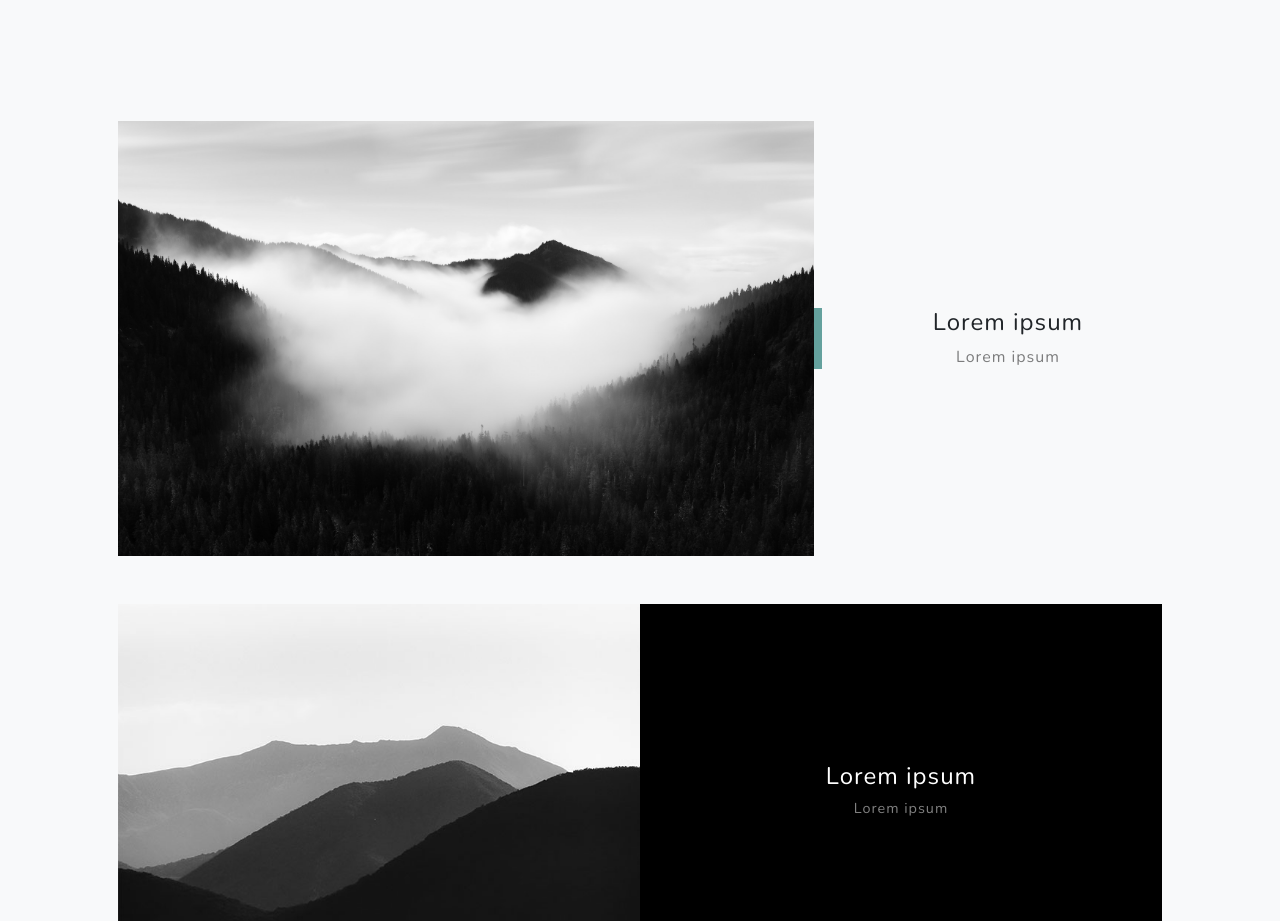
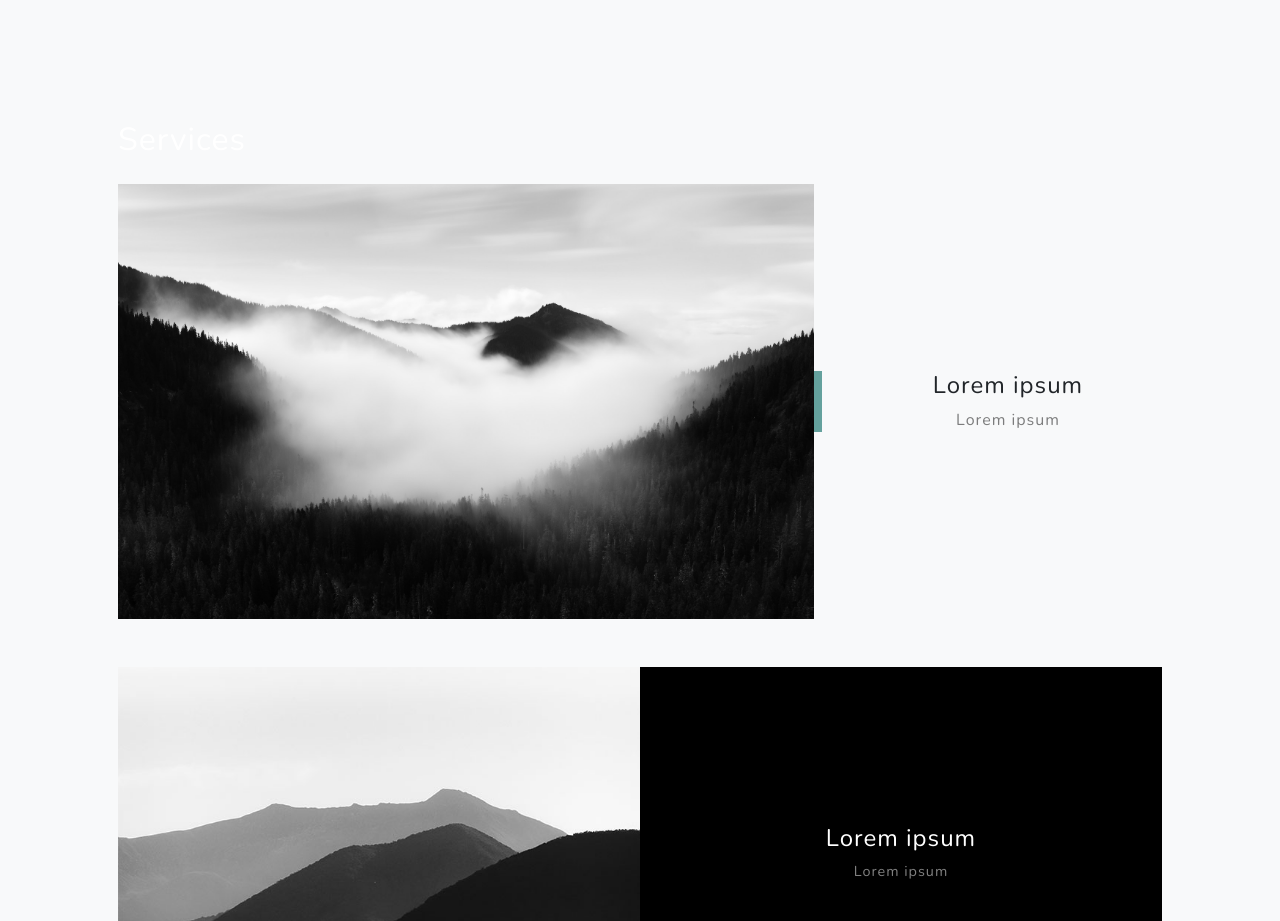
Before and after one commit to jonesbiking/jonesbiking.github.io, a plain HTML site: page index.html in a window 1280 px wide. Shown: the part 1460-2381 px from the top of the page. Drawn offline with nearby package versions, Linux system fonts and the light colour scheme.

Commit message:
Update index.html

```diff
--- a/index.html
+++ b/index.html
@@ -59,6 +59,7 @@
         <!-- services-->
         <section class="projects-section bg-light" id="services">
             <div class="container px-4 px-lg-5">
+                <h2 class="text-white mb-4">Services</h2>
                 <!-- Featured Project Row-->
                 <div class="row gx-0 mb-4 mb-lg-5 align-items-center">
                     <div class="col-xl-8 col-lg-7"><img class="img-fluid mb-3 mb-lg-0" src="assets/img/bg-masthead.jpg" alt="..." /></div>
```
